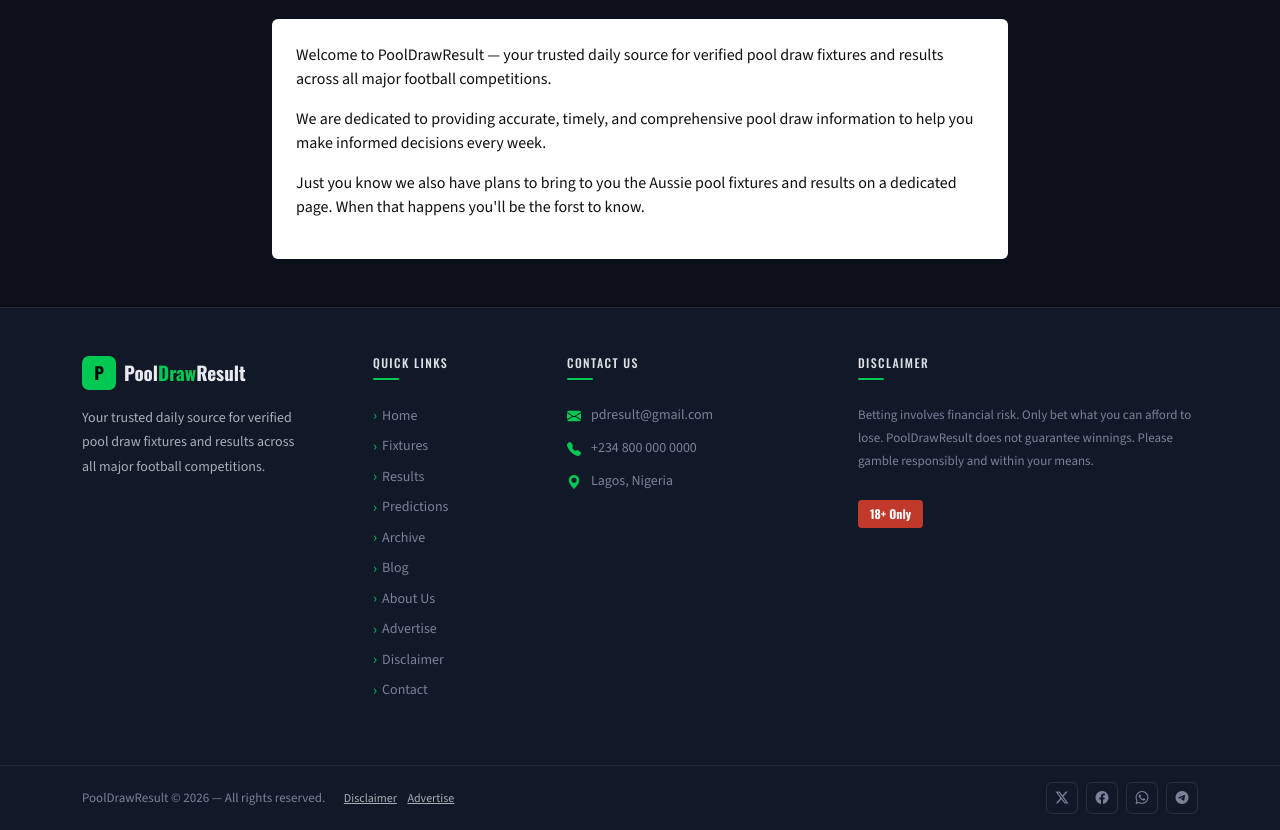
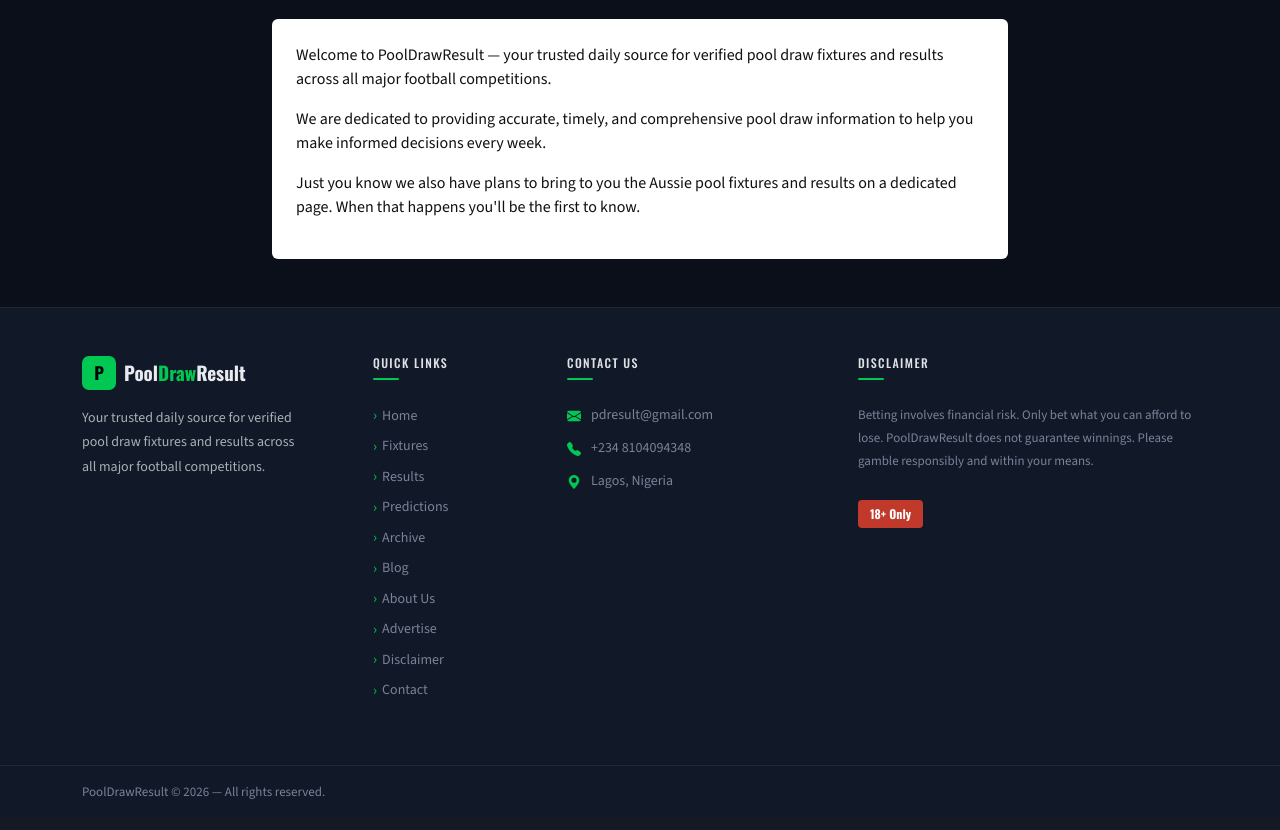
Before and after one commit to Emycyber/pooldrawresult, a Django app: page /about/ in a window 1280 px wide. Shown: the part 221-1051 px from the top of the page. After the commit the page ends 1020 px from the top, so only its background shows below. Run offline with Django 5.2, Linux system fonts and the light colour scheme; data that the repository does not hold is empty; parts of the project's set-up code (start-up, migrations or seed data) failed here and were passed over.

Commit message:
Updatin footer contact

```diff
--- a/pool/templates/pool/about.html
+++ b/pool/templates/pool/about.html
@@ -23,7 +23,7 @@
       <div class="p-4 rounded" style="background:#fff; color:#111;">
         <p>Welcome to PoolDrawResult — your trusted daily source for verified pool draw fixtures and results across all major football competitions.</p>
         <p>We are dedicated to providing accurate, timely, and comprehensive pool draw information to help you make informed decisions every week.</p>
-        <p>Just you know we also have plans to bring to you the Aussie pool fixtures and results on a dedicated page. When that happens you'll be the forst to know.</p>
+        <p>Just you know we also have plans to bring to you the Aussie pool fixtures and results on a dedicated page. When that happens you'll be the first to know.</p>
       </div>
 
     </div>
--- a/pool/templates/pool/base.html
+++ b/pool/templates/pool/base.html
@@ -169,7 +169,7 @@
               <li><a href="/">Home</a></li>
               <li><a href="/fixtures/">Fixtures</a></li>
               <li><a href="/results/">Results</a></li>
-              <li><a href="/predictions/">Predictions</a></li>
+              <li><a href="{% url 'pool:predictions' %}">Predictions</a></li>
               <li><a href="/archive/">Archive</a></li>
               <li><a href="/blog/">Blog</a></li>
               <li><a href="/about/">About Us</a></li>
@@ -183,7 +183,7 @@
           <div class="col-6 col-sm-6 col-lg-3 footer-col">
             <h5 class="mb-4">Contact Us</h5>
             <div class="contact-item"><i class="bi bi-envelope-fill"></i><span>pdresult@gmail.com</span></div>
-            <div class="contact-item"><i class="bi bi-telephone-fill"></i><span>+234 800 000 0000</span></div>
+            <div class="contact-item"><i class="bi bi-telephone-fill"></i><span>+234 8104094348</span></div>
             <div class="contact-item"><i class="bi bi-geo-alt-fill"></i><span>Lagos, Nigeria</span></div>
           </div>
 
@@ -227,15 +227,7 @@
       <div class="footer-bottom">
         <div class="container-xl py-3 d-flex flex-wrap justify-content-between align-items-center gap-3">
           <p class="mb-0">PoolDrawResult &copy; {% now "Y" %} &mdash; All rights reserved.
-            <a href="/disclaimer/" class="ms-3 text-muted" style="font-size:12px;">Disclaimer</a>
-            <a href="/advertise/" class="ms-2 text-muted" style="font-size:12px;">Advertise</a>
           </p>
-          <div class="d-flex gap-2">
-            <a href="#" class="social-btn" title="Twitter/X"><i class="bi bi-twitter-x"></i></a>
-            <a href="#" class="social-btn" title="Facebook"><i class="bi bi-facebook"></i></a>
-            <a href="#" class="social-btn" title="WhatsApp"><i class="bi bi-whatsapp"></i></a>
-            <a href="#" class="social-btn" title="Telegram"><i class="bi bi-telegram"></i></a>
-          </div>
         </div>
       </div>
 
```
